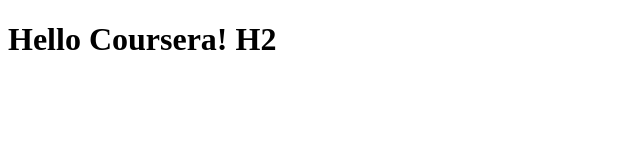
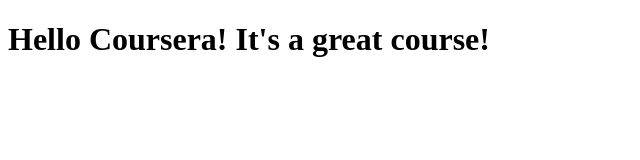
Before and after one commit to sfusa/coursera-test, a plain HTML site: page site/index.html in a window 1280 px wide. Shown: the whole page, without its empty margins (0-640 px from the left). Drawn offline with Linux system fonts and the light colour scheme.

Commit message:
Small addition

```diff
--- a/site/index.html
+++ b/site/index.html
@@ -1,9 +1,9 @@
 <!DOCTYPE html>
 <html>
 <head>
-	<title>Hello Coursera! 2</title>
+	<title>Hello Coursera!</title>
 </head>
 <body>
-<h1>Hello Coursera! H2</h1>
+<h1>Hello Coursera! It's a great course!</h1>
 </body>
 </html>
```
